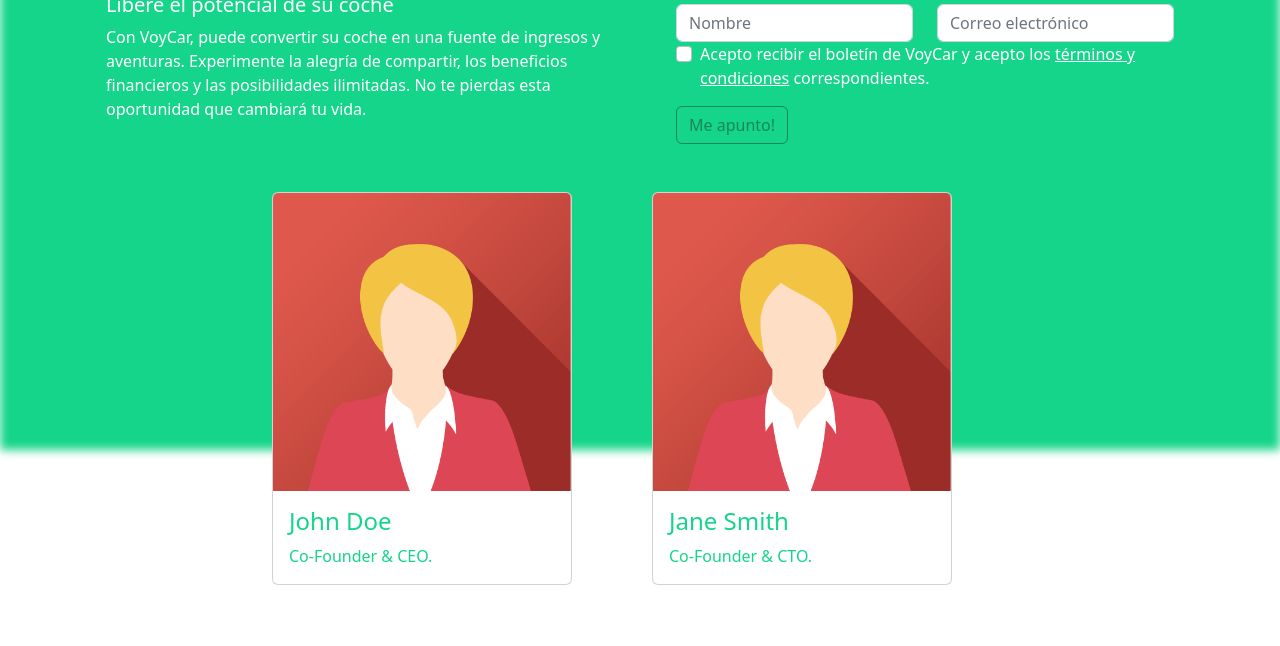
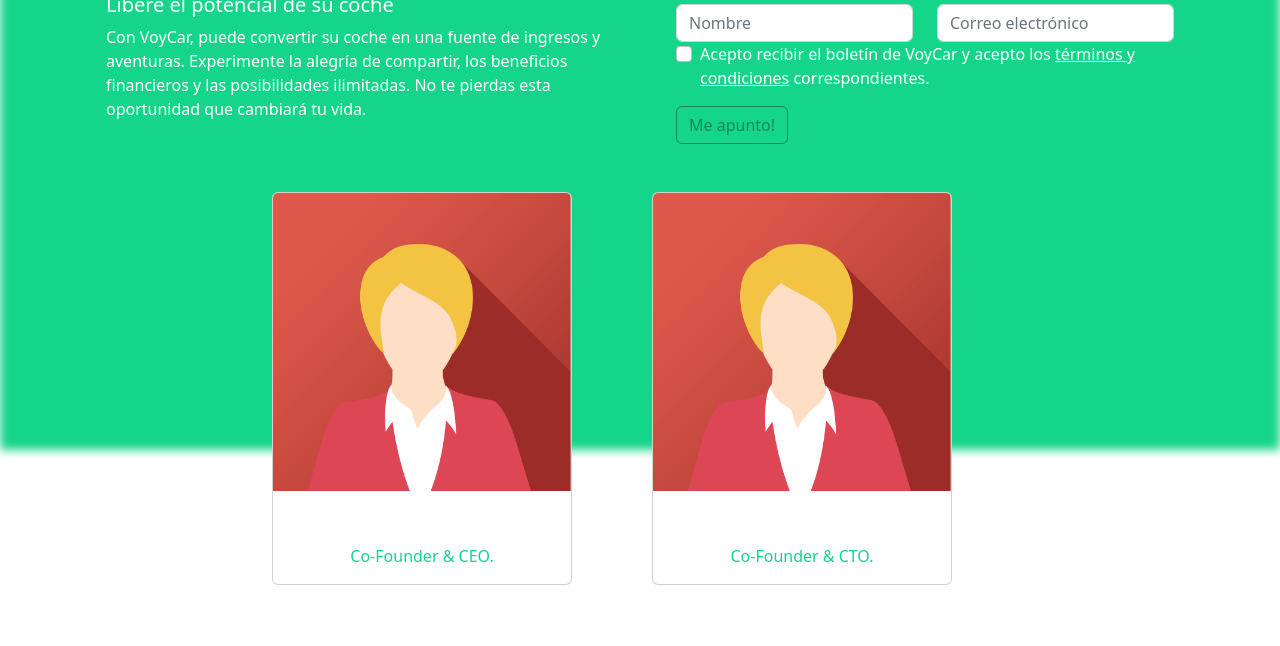
Before and after one commit to VoyCar/VoyCar.github.io, a plain HTML site: page index.html in a window 1280 px wide. Shown: the part 350-996 px from the top of the page. Drawn offline with nearby package versions, Linux system fonts and the light colour scheme; a web font is replaced by a local one.

Commit message:
centered cards

```diff
--- a/index.html
+++ b/index.html
@@ -111,12 +111,11 @@
       </div>
     </div>
     <div class="col-sm-6">
+      <h5 class="text-white mb-4">¡Suscríbase a nuestro boletín hoy para obtener acceso anticipado exclusivo y comenzar a vivir la vida como quieres tu con VoyCar!</h5>
 
 
       <form action="./formsubmit.php" method="POST">
         <div class="px-4">
-          <h5 class="text-white mb-4">¡Suscríbase a nuestro boletín hoy para obtener acceso anticipado exclusivo y comenzar a vivir la vida como quieres tu con VoyCar!</h5>
-
           <div class="row">
             <div class="col">
               <input type="text" class="form-control" id="name" placeholder="Nombre" name="Nombre" required>
@@ -138,27 +137,26 @@
 
   <div class="row mt-5 justify-content-center">
     <!-- Bottom Row: Cards -->
-    <div class="col-sm-4">
+    <div class="col-sm-4 text-center">
       <div class="card" style="width:300px">
         <img class="card-img-top" src="img_avatar5.png" alt="Card image">
         <div class="card-body">
-          <h4 class="card-title card-text-custom">John Doe</h4>
+          <h4 class="card-title text-white">John Doe</h4>
           <p class="card-text card-text-custom">Co-Founder & CEO.</p>
         </div>
       </div>
     </div>
-    <div class="col-sm-4">
+    <div class="col-sm-4 text-center">
       <div class="card" style="width:300px">
         <img class="card-img-top" src="img_avatar5.png" alt="Card image">
         <div class="card-body">
-          <h4 class="card-title card-text-custom">Jane Smith</h4>
+          <h4 class="card-title text-white">Jane Smith</h4>
           <p class="card-text card-text-custom">Co-Founder & CTO.</p>
         </div>
       </div>
     </div>
   </div>
 </div>
-
 
 
 
```
